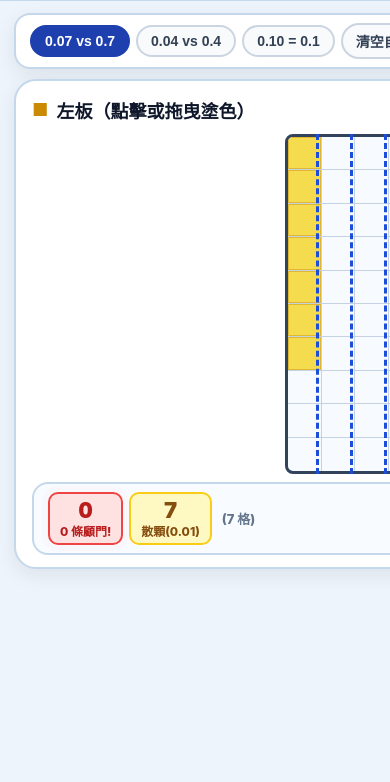
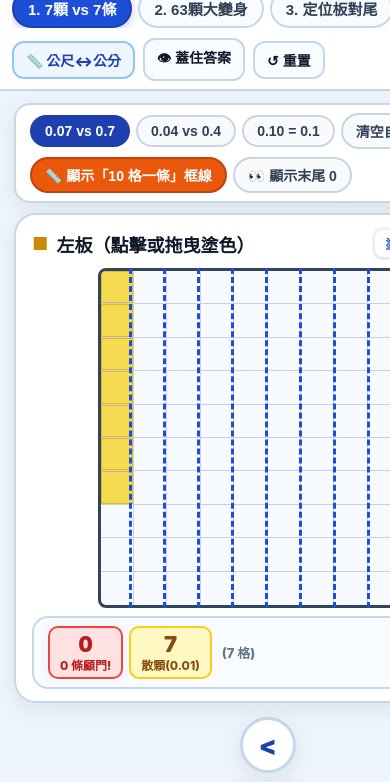
Before and after one commit to BCsEDU/chaohe-402-decimal-lesson, a plain HTML site: page index.html in a window 390 px wide. Shown: the part 55-837 px from the top of the page. Drawn offline with Linux system fonts and the light colour scheme.

Commit message:
在迷思白板頂部加上切回公尺公分畫面的按鈕

```diff
--- a/index.html
+++ b/index.html
@@ -148,6 +148,23 @@
         color: #92400e;
       }
 
+      .nav-link-btn {
+        text-decoration: none;
+        border: 2px solid #93c5fd;
+        background: #eff6ff;
+        color: #1e40af;
+        font-size: 14px;
+        font-weight: 900;
+        padding: 7px 12px;
+        border-radius: 12px;
+        white-space: nowrap;
+        transition: all 0.15s ease;
+      }
+
+      .nav-link-btn:active {
+        transform: scale(0.95);
+      }
+
       /* 主舞台 */
       main {
         position: relative;
@@ -1461,6 +1478,11 @@
           position: static;
           height: auto;
           min-height: 100vh;
+          grid-template-rows: auto minmax(0, 1fr);
+        }
+        header {
+          flex-wrap: wrap;
+          padding: 8px 12px;
         }
         .compare-stage,
         .pack-stage,
@@ -1482,6 +1504,7 @@
           <button class="tab-btn" data-tab="t4">4. 雙胞胎快篩</button>
         </div>
         <div class="hdr-actions">
+          <a class="nav-link-btn" href="length.html">📏 公尺↔公分</a>
           <button class="icon-btn" id="btn-blind">👁 蓋住答案</button>
           <button class="icon-btn" id="btn-reset">↺ 重置</button>
         </div>
```
